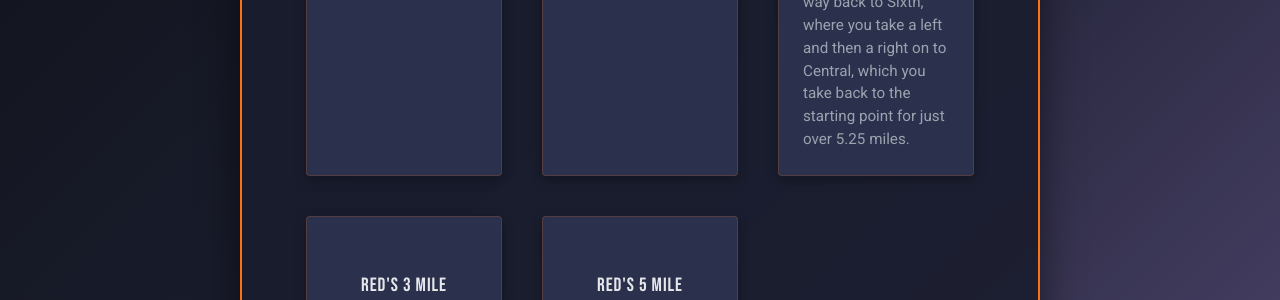
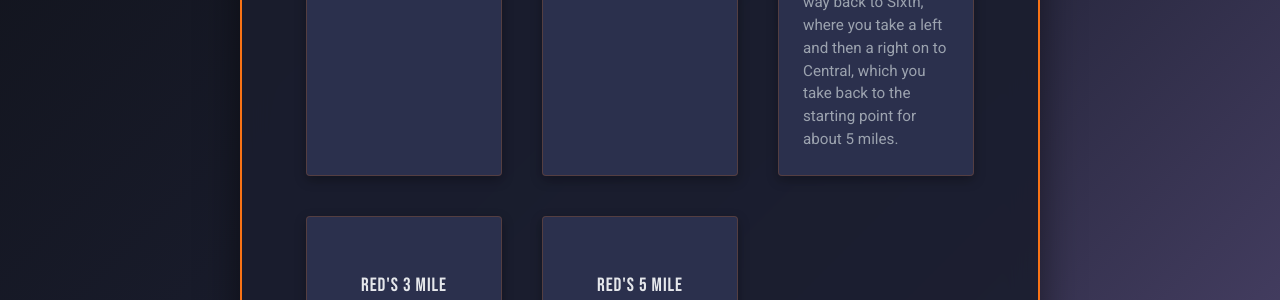
Before and after one commit to dekay2001/dover-run-club-website, a Jekyll site: the page built from index.md, in a window 1280 px wide and 1400 px high, scrolled down 4173 px. Shown: the part 745-1045 px from the top of the window. Built offline with Jekyll 4.4.1, drawn with Linux system fonts in a browser that asks for light colours; some of the changed text lies outside the part shown.

Commit message:
Apply suggestions from code review
Co-authored-by: Copilot <175728472+Copilot@users.noreply.github.com>

```diff
--- a/_data/routes.yml
+++ b/_data/routes.yml
@@ -21,7 +21,7 @@
 - title: "Washington 5 Mile"
   image: "/assets/images/route-washington-5mi.png"
   strava_url: "https://www.strava.com/routes/3470390446748039240"
-  description: "From Orchard Street, head up to turn left on Chestnut, then right on Washington and all the way out to a right on Whittier. Head up to take a left on Sixth Street at the light, and follow that until Glenwood Ave, where you take a right. Continue on Glenwood until taking a right on Horne Street, then a left on Roosevelt across from the school. After climbing Roosevelt, take a right on Mt. Vernon and follow that all the way back to Sixth, where you take a left and then a right on to Central, which you take back to the starting point for just over 5.25 miles."
+  description: "From Orchard Street, head up to turn left on Chestnut, then right on Washington and all the way out to a right on Whittier. Head up to take a left on Sixth Street at the light, and follow that until Glenwood Ave, where you take a right. Continue on Glenwood until taking a right on Horne Street, then a left on Roosevelt across from the school. After climbing Roosevelt, take a right on Mt. Vernon and follow that all the way back to Sixth, where you take a left and then a right on to Central, which you take back to the starting point for about 5 miles."
 - title: "Red's 3 Mile"
   image: "/assets/images/route-reds-3mi.png"
   strava_url: "https://www.strava.com/routes/3470392330993964104"
```
